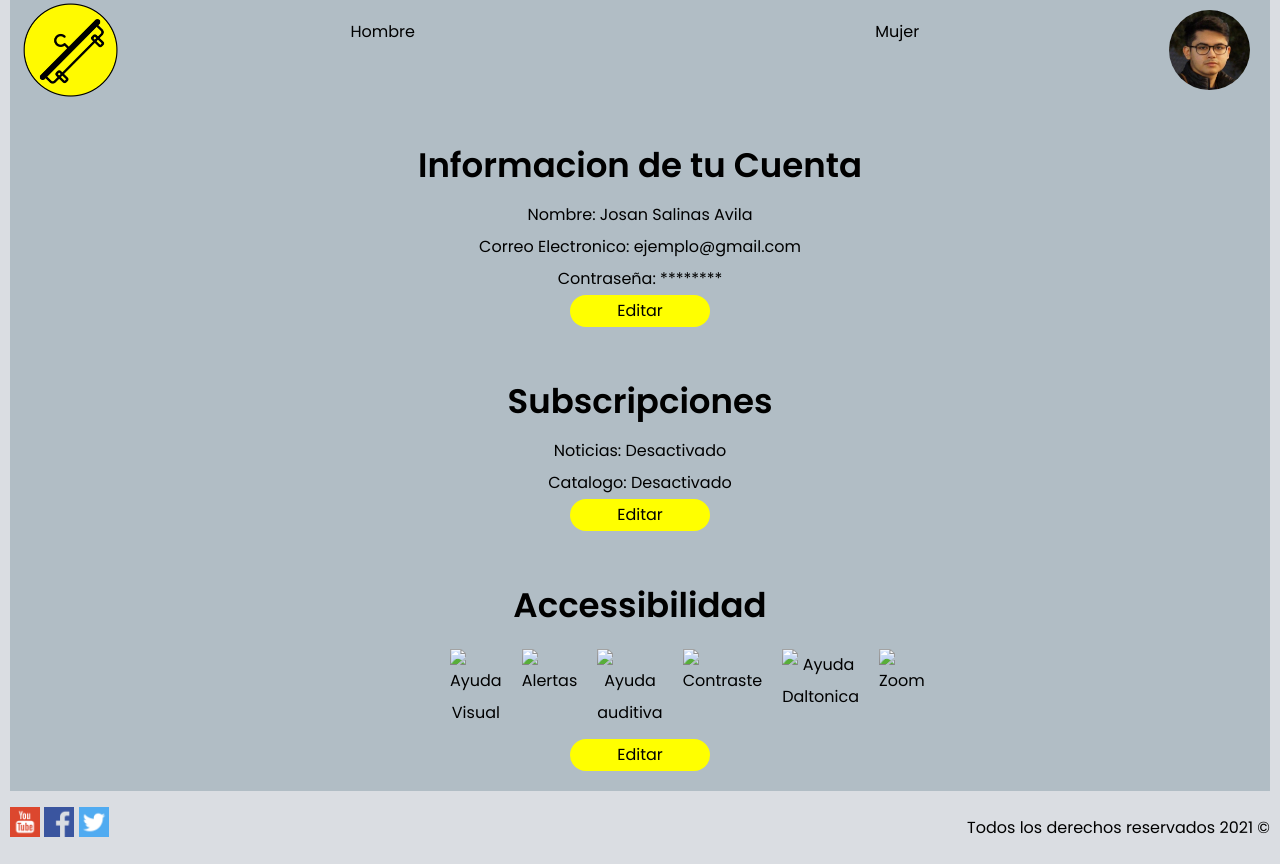
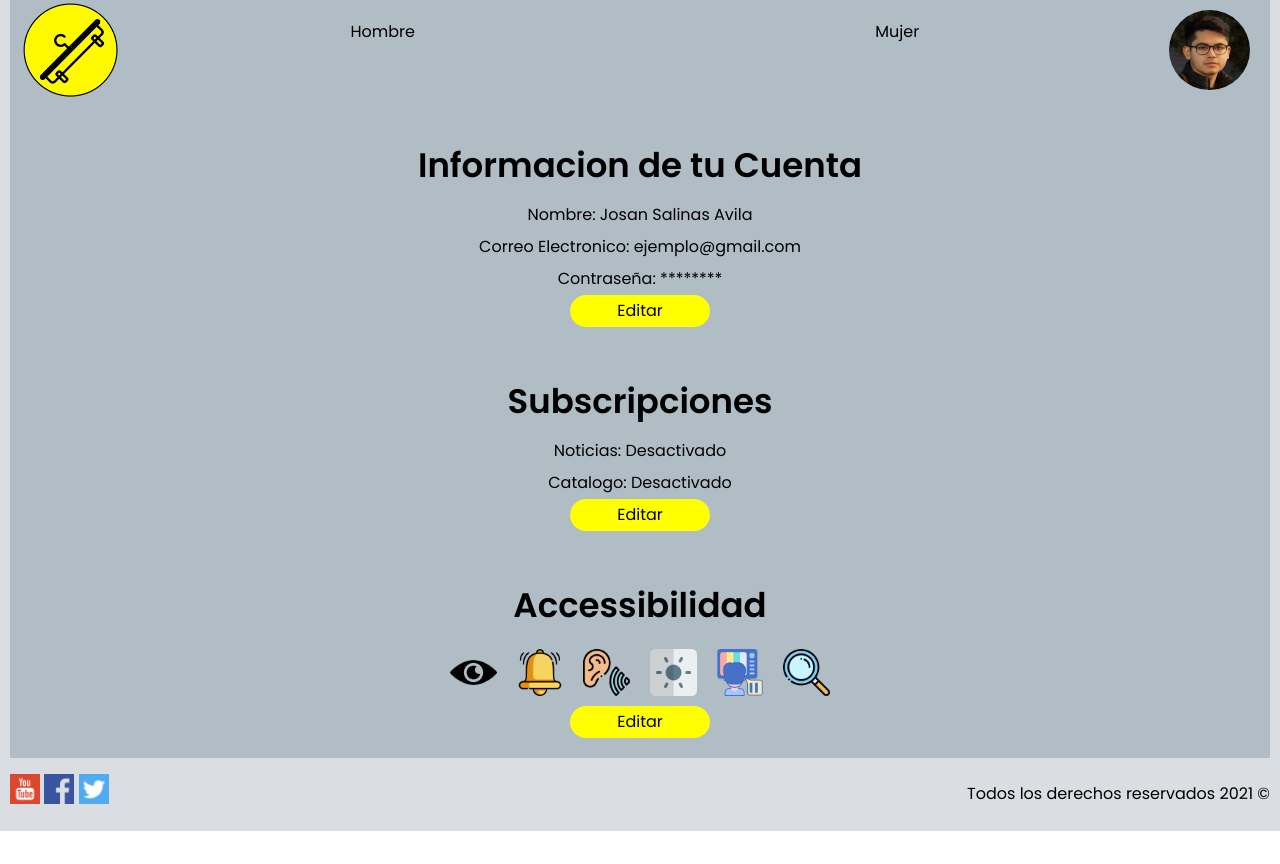
Before and after one commit to JosanS/JosanS.github.io, a plain HTML site: page perfil.html in a window 1280 px wide. After the commit the page ends 831 px from the top, so only its background shows below. Drawn offline with Linux system fonts and the light colour scheme.

Commit message:
Update perfil.html

```diff
--- a/perfil.html
+++ b/perfil.html
@@ -69,12 +69,12 @@
        <div class="accInfo">
            <h2>Accessibilidad</h2>
            <div class="icons">
-            <img src="/actividad 5 - DI/img/eye.png" alt="Ayuda Visual">
-            <img src="/actividad 5 - DI/img/bell.png" alt="Alertas">
-            <img src="/actividad 5 - DI/img/listen-actively.png" alt="Ayuda auditiva">
-            <img src="/actividad 5 - DI/img/brightness-and-contrast.png" alt="Contraste">
-            <img src="/actividad 5 - DI/img/colorblind.png" alt="Ayuda Daltonica">
-            <img src="/actividad 5 - DI/img/search.png" alt="Zoom">
+            <img src="/img/eye.png" alt="Ayuda Visual">
+            <img src="/img/bell.png" alt="Alertas">
+            <img src="/img/listen-actively.png" alt="Ayuda auditiva">
+            <img src="/img/brightness-and-contrast.png" alt="Contraste">
+            <img src="/img/colorblind.png" alt="Ayuda Daltonica">
+            <img src="/img/search.png" alt="Zoom">
             </div>
             <div class="botonEdit">
                 <a href="#">Editar</a>
```
